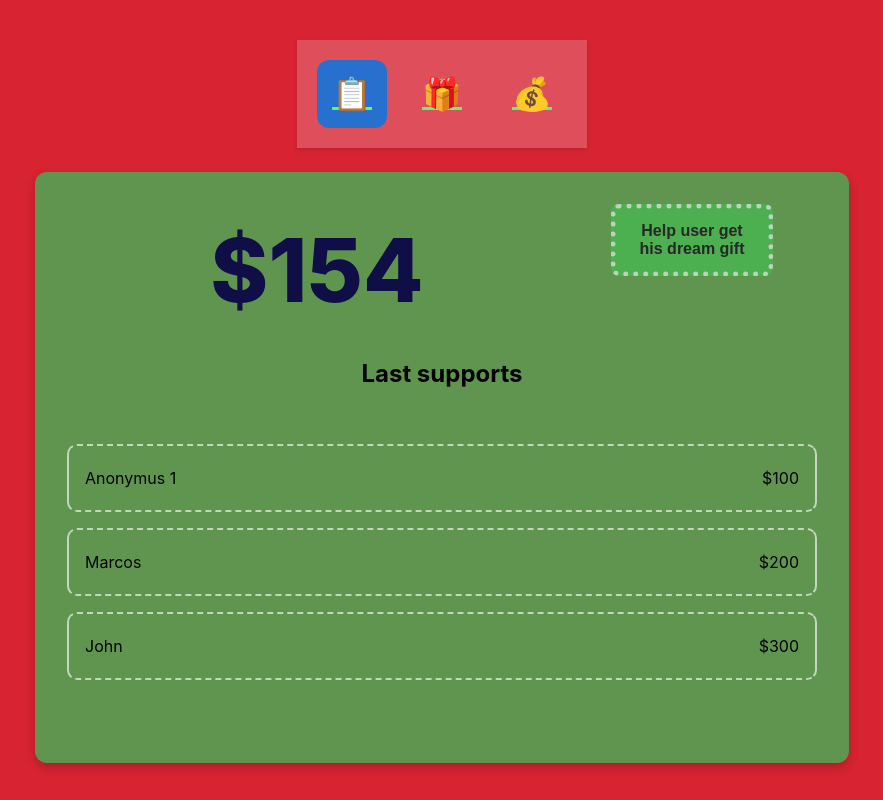
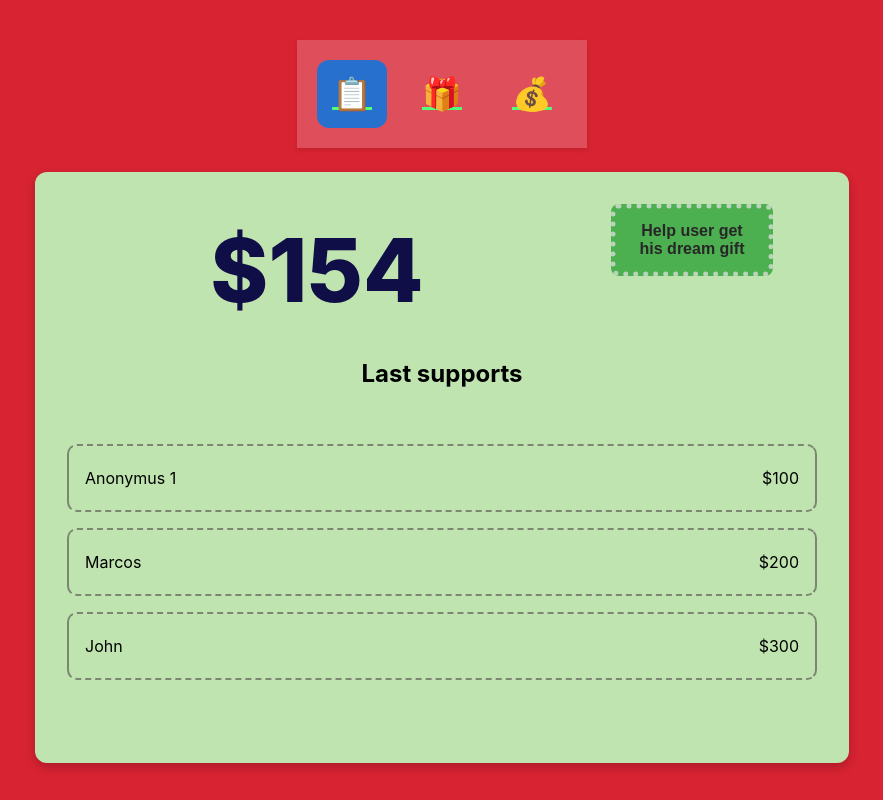
Before and after one commit to leoncan122/self-santa, a React (Vite) app: page /add-funds in a window 1280 px wide. Shown: the whole page, without its empty margins (198-1081 px from the left). Built offline with nearby package versions, Linux system fonts and the light colour scheme.

Commit message:
chore: Change Funds backgroudn color

```diff
--- a/src/components/Fund/Fund.css
+++ b/src/components/Fund/Fund.css
@@ -1,7 +1,7 @@
 
   .container {
     text-align: center;
-    background: #589d51f0;
+    background: #bef1b8f0;
     color: #000;
     padding: 2rem;
     border-radius: 12px;
@@ -72,7 +72,7 @@
   align-items: center;
   padding: 0.25rem 1rem;
   /* background-color: #ffffff99; */
-  border: 2px  rgba(255, 255, 255, 0.618);
+  border: 2px  #554c4c9e;
   border-style: dashed solid;
   border-radius: 10px;
 }
```
